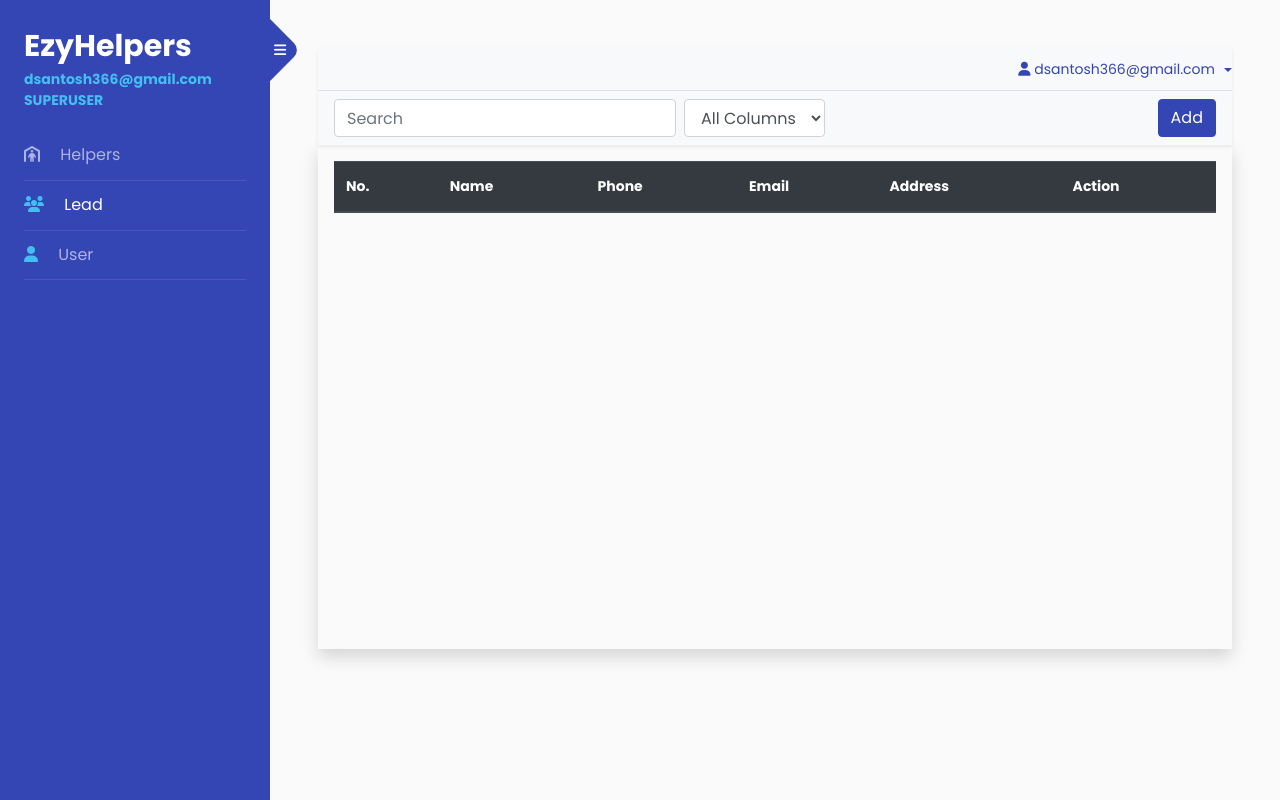
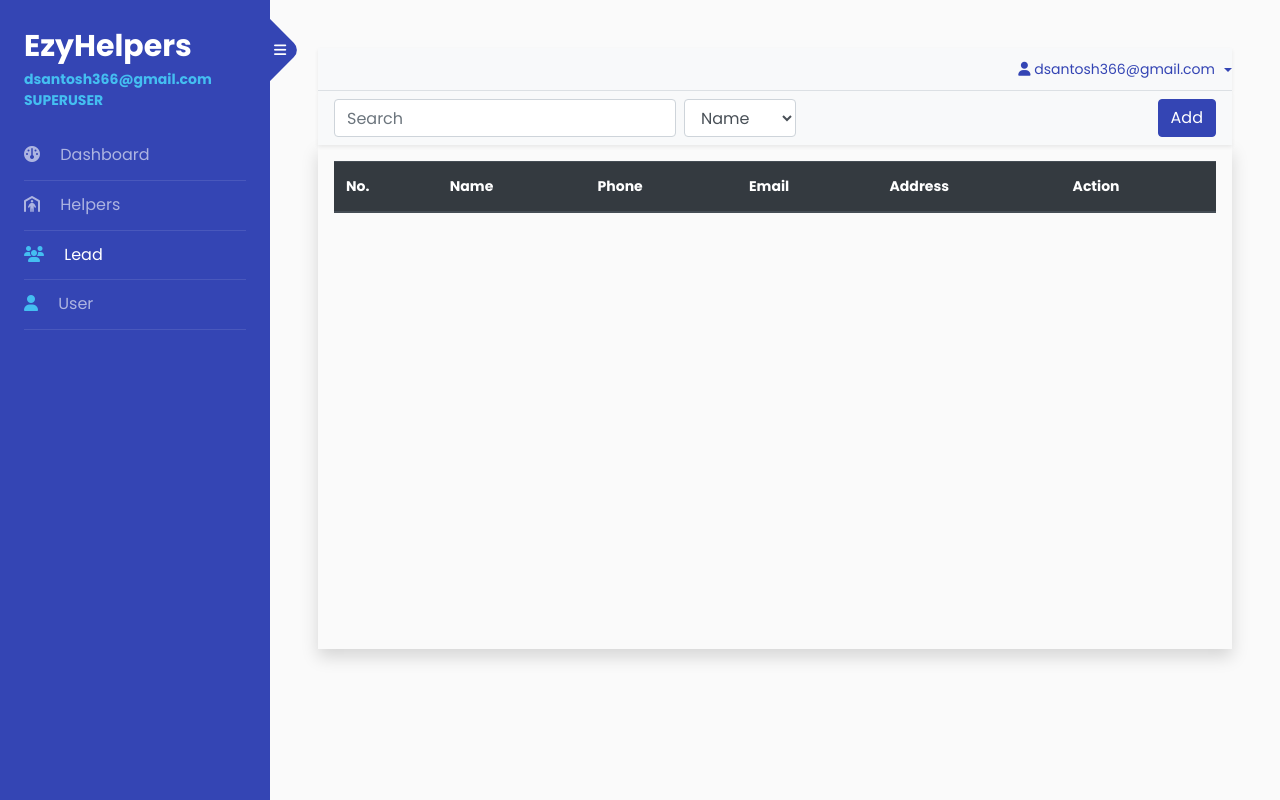
Before and after one commit to santoshDasgit/ezyhelpers, a Django app: page /lead_list in a window 1280 px wide. Run offline with Django 4.2, Linux system fonts and the light colour scheme; a user stored in the database is signed in; data that the repository does not hold is empty; some libraries are stand-ins or nearby versions.

Commit message:
dashboard link

```diff
--- a/backnd/templates/index.html
+++ b/backnd/templates/index.html
@@ -35,14 +35,19 @@
 				{% with request.resolver_match.url_name as url_name %} {% comment %} for get url name {% endcomment %}
 				<ul class="list-unstyled components mb-5">
 					<!--Dashboard url-->
+					<li class="{% if url_name == 'super_user_dashboard' or url_name == 'employee_dashboard' %}active{% endif %}">
+						<a href="{% url 'home' %}"><i class="fa-solid fa-gauge mr-3"></i> Dashboard</a>
+					</li>
 
 
 					<!--common urls-->
-					<li class="{% if url_name == 'helper_list' or url_name == 'helper_add' or url_name == 'excel_file_helper_upload' or url_name == 'helper_view'  %}active{% endif %}">
+					<li
+						class="{% if url_name == 'helper_list' or url_name == 'helper_add' or url_name == 'excel_file_helper_upload' or url_name == 'helper_view'  %}active{% endif %}">
 
 						<a href="{% url 'helper_list' %}"><i class="fa-solid fa-person-shelter mr-3"></i> Helpers</a>
 					</li>
-					<li class="{% if url_name == 'lead_list' or url_name == 'lead_add' or url_name == 'lead_edit'  %}active{% endif %}">
+					<li
+						class="{% if url_name == 'lead_list' or url_name == 'lead_add' or url_name == 'lead_edit'  %}active{% endif %}">
 
 						<a href="{% url 'lead_list' %}"><span class="fa-solid fa-users mr-3"></span> Lead</a>
 					</li>
@@ -51,6 +56,8 @@
 					{% if request.user.is_superuser %}
 
 					<!-- superuser urls  -->
+
+
 					<li
 						class="{% if url_name == 'superuser_user_create' or url_name == 'superuser_user_list' or url_name == 'superuser_user_update' %}active{% endif %}">
 						<a href="{% url 'superuser_user_list' %}"><span class="fa fa-user mr-3"></span> User</a>
@@ -77,14 +84,17 @@
 			<nav class="shadow-sm navbar-light bg-light">
 				<ul class="nav nav-tabs justify-content-end">
 					<li class="nav-item dropdown">
-						<a class="nav-link dropdown-toggle" data-toggle="dropdown" href="#" role="button" aria-haspopup="true" aria-expanded="false">
+						<a class="nav-link dropdown-toggle" data-toggle="dropdown" href="#" role="button"
+							aria-haspopup="true" aria-expanded="false">
 							<i class="fa-solid fa-user"></i> {{request.user}}
 						</a>
 						<div class="dropdown-menu">
 							<!-- profile  -->
-							<a class="dropdown-item" href="{% url 'profile' request.user.id %}"><i class="fa-solid fa-address-card mr-2"></i> my profile</a>
+							<a class="dropdown-item" href="{% url 'profile' request.user.id %}"><i
+									class="fa-solid fa-address-card mr-2"></i> my profile</a>
 							<!-- logout  -->
-							<a class="dropdown-item" href="{% url 'logout' %}"><i class="fa-solid fa-power-off mr-2"></i> logout</a>
+							<a class="dropdown-item" href="{% url 'logout' %}"><i
+									class="fa-solid fa-power-off mr-2"></i> logout</a>
 						</div>
 					</li>
 
--- a/backnd/templates/lead_list.html
+++ b/backnd/templates/lead_list.html
@@ -12,7 +12,6 @@
         aria-label="Search">
       <!-- Select column to filter -->
       <select id="filterColumn" class="form-control">
-        <option value="all">All Columns</option>
         <option value="0">Name</option>
         <option value="1">phone</option>
         <option value="2">email</option>
```
Also changed, not shown: backnd/db.sqlite3.
